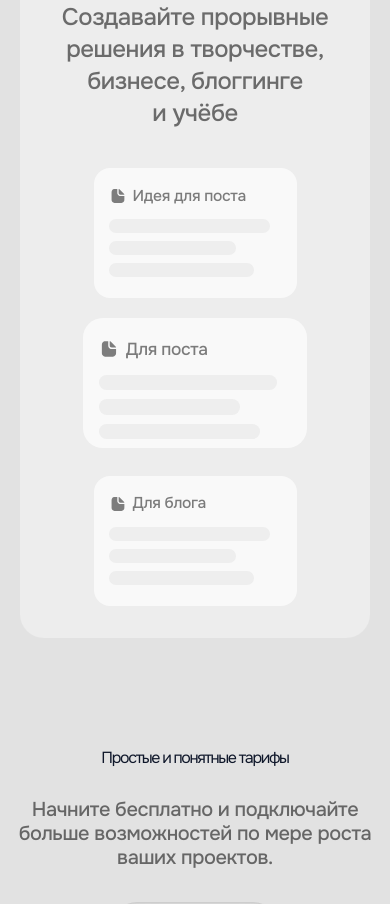
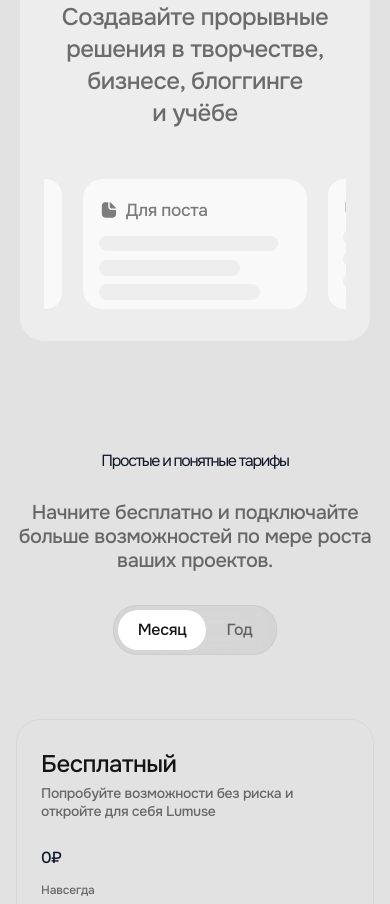
Before and after one commit to kirilloganyan/lumuse-landos, a Next.js app: page / in a window 390 px wide. Shown: the part 4745-5649 px from the top of the page. Built offline with nearby package versions, Linux system fonts and the light colour scheme.

Commit message:
Adjust mobile creative card internals to horizontal row

```diff
--- a/src/screens/Landing/sections/AIFeaturesSection/AIFeaturesSection.tsx
+++ b/src/screens/Landing/sections/AIFeaturesSection/AIFeaturesSection.tsx
@@ -156,8 +156,8 @@ export const AIFeaturesSection = (): React.JSX.Element => {
                     блоггинге и&nbsp;учёбе
                   </span>
                 </header>
-                <div className="mt-auto flex w-full justify-center pb-2 pt-8">
-                  <div className="flex w-full max-w-[671px] flex-wrap items-end justify-center gap-[20.1px]">
+                <div className="mt-auto flex w-full justify-center overflow-hidden pb-2 pt-8">
+                  <div className="flex w-full max-w-[671px] flex-nowrap items-end justify-center gap-[20.1px]">
                     {creativeMiniCards.map((card, index) => (
                       <article
                         key={`${card.title}-${index}`}
```
